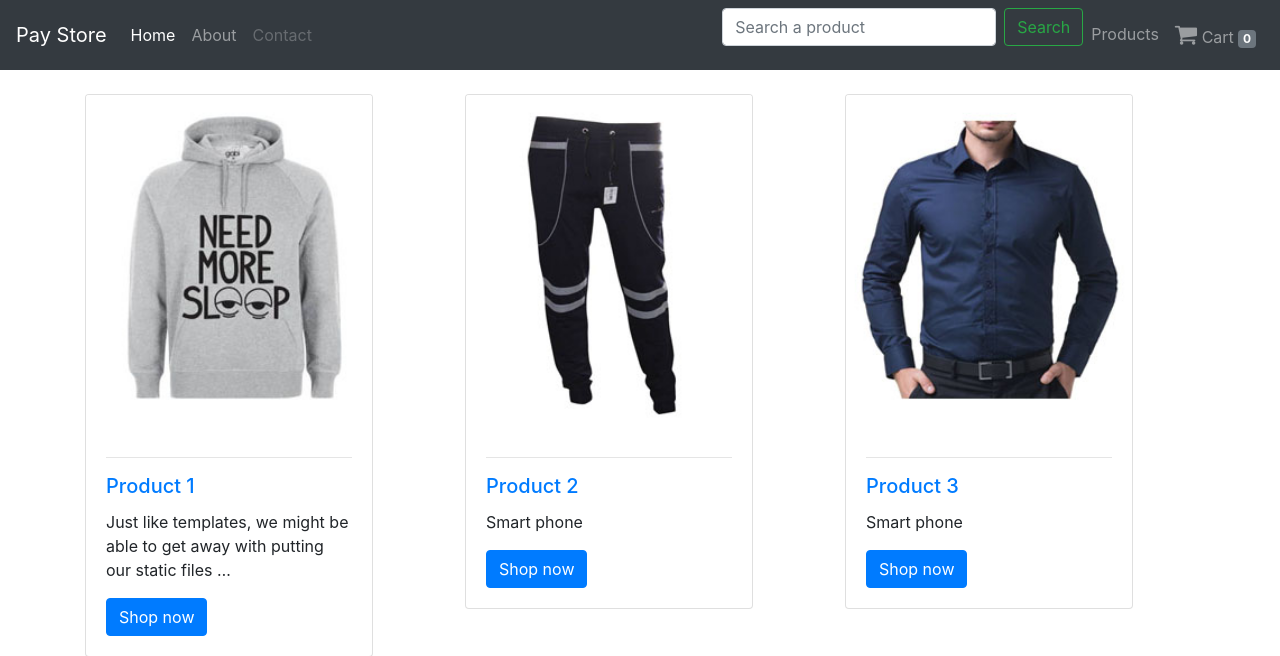
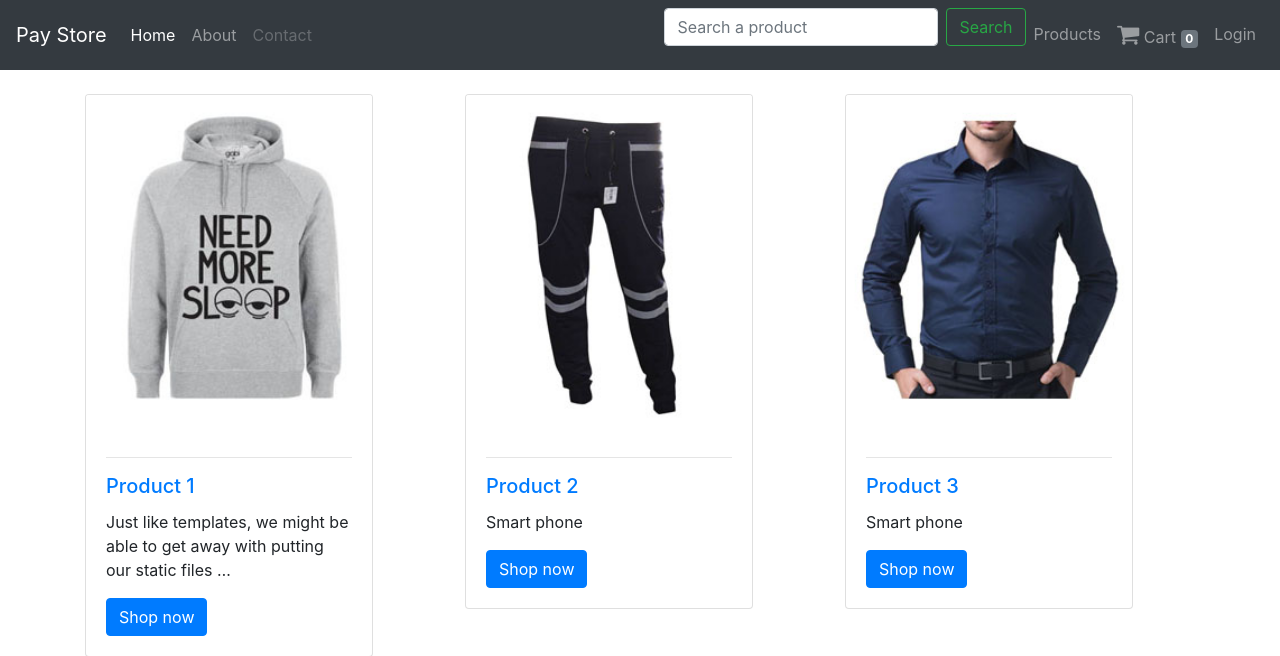
Before and after one commit to Shidory/paystore, a Django app: page / in a window 1280 px wide. Shown: the top 656 px of the page. Run offline with Django 3.2, Linux system fonts and the light colour scheme; data comes from the database, SQL or seed files in the repository; parts of the project's set-up code (start-up, migrations or seed data) failed here and were passed over; some libraries are stand-ins or nearby versions.

Commit message:
[ADD] login and logout

```diff
--- a/templates/navbar.html
+++ b/templates/navbar.html
@@ -1,3 +1,4 @@
+<!--div class="container"-->
   <nav class="navbar navbar-expand-md navbar-dark bg-dark mb-4">
     <a class="navbar-brand" href="{% url 'home' %}">Pay Store</a>
     <button class="navbar-toggler" type="button" data-toggle="collapse" data-target="#navbarCollapse" aria-controls="navbarCollapse" aria-expanded="false" aria-label="Toggle navigation">
@@ -32,7 +33,11 @@
             <li class="nav-item">
                 <a class="nav-link" href="">Account</i></a>
             </li>
+            <li class="nav-item"><a class="nav-link" href="{% url 'auth_logout' %}">Logout</a></li>
+        {% else %}
+            <li class="nav-item"><a class="nav-link" href="{% url 'auth_login' %}">Login</a></li>
         {% endif %}
       </ul>
     </div>
   </nav>
+<!--/div-->
```
Lines whose indentation alone changed are shown as unchanged.
